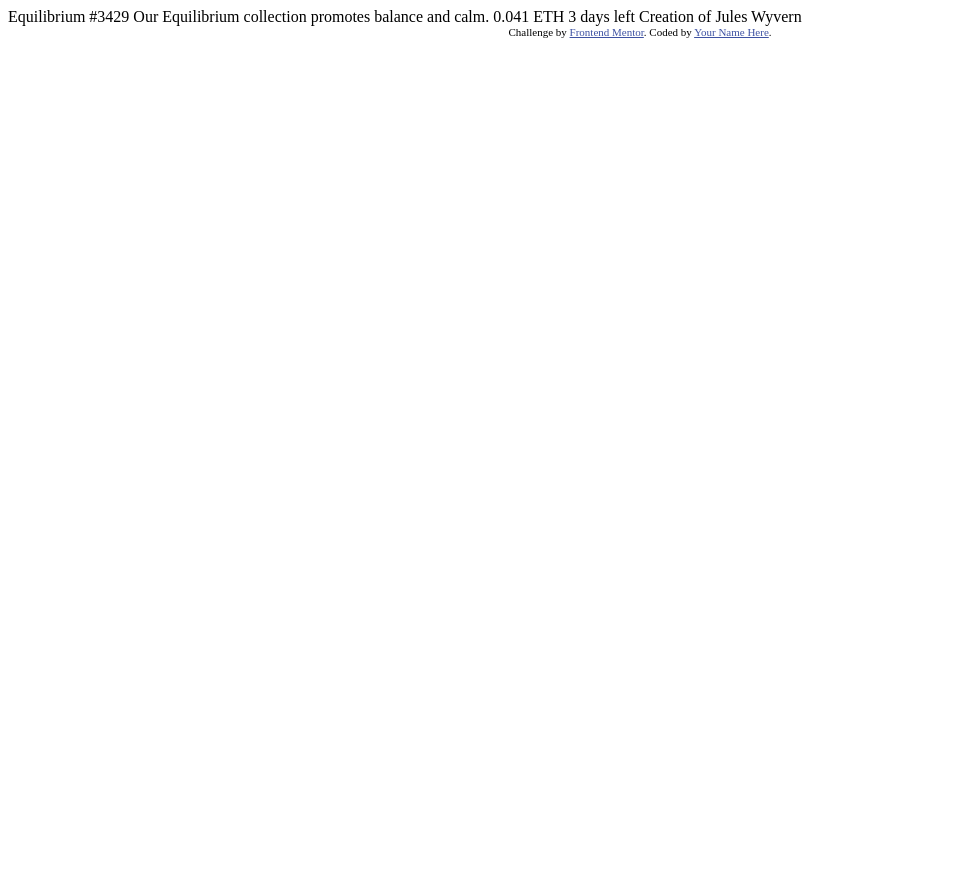
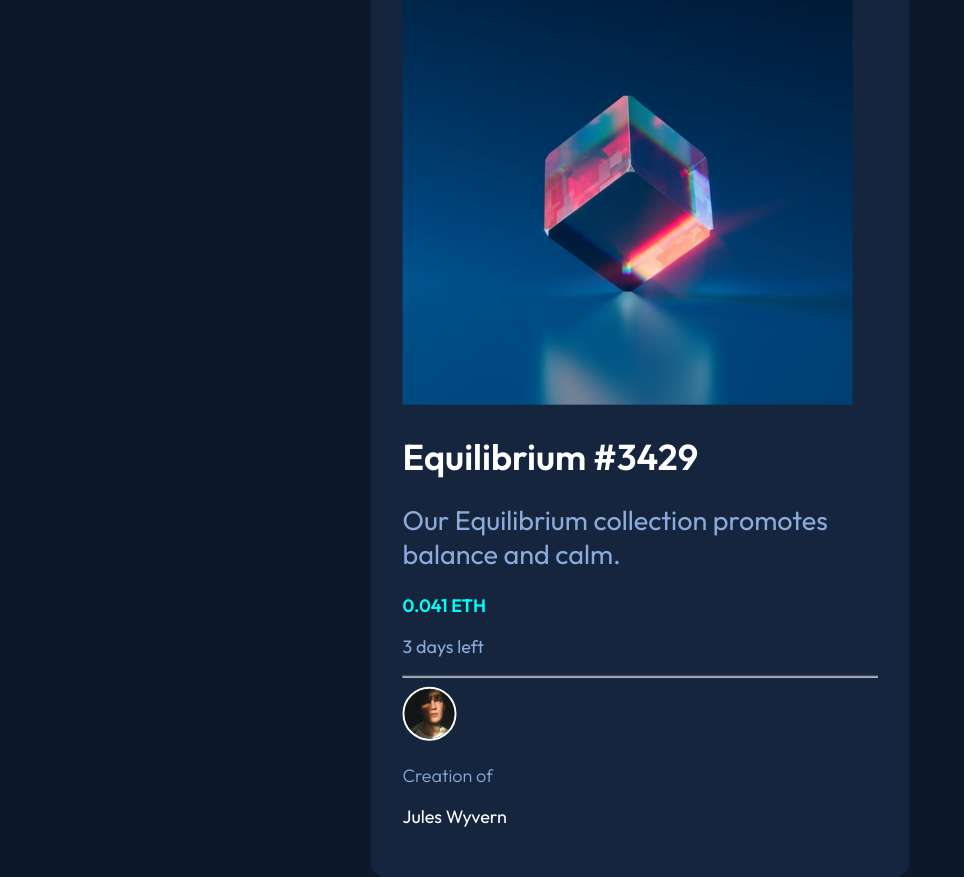
Before and after one commit to casserole27/FMNFTpreviewcardcomponent, a plain HTML site: page index.html in a window 1280 px wide. Shown: the whole page, without its empty margins (0-964 px from the left). Before the commit the page ends 800 px from the top, so only its background shows below. Drawn offline with Linux system fonts and the light colour scheme.

Commit message:
Preliminary coding
Semantic, accessible HTML and basic CSS styling

```diff
--- a/index.html
+++ b/index.html
@@ -7,6 +7,10 @@
   <link rel="icon" type="image/png" sizes="32x32" href="./images/favicon-32x32.png">
 
   <title>Frontend Mentor | NFT preview card component</title>
+  <link rel="preconnect" href="https://fonts.googleapis.com">
+  <link rel="preconnect" href="https://fonts.gstatic.com" crossorigin>
+  <link href="https://fonts.googleapis.com/css2?family=Outfit:wght@300;400;600&display=swap" rel="stylesheet">
+  <link rel=stylesheet href="nftpreview.css">
 
   <!-- Feel free to remove these styles or customise in your own stylesheet 👍 -->
   <style>
@@ -16,18 +20,39 @@
 </head>
 <body>
 
-  Equilibrium #3429
+<!--
+Frontend Mentor
+NFT Preview Card Component
+C Lewis
+clewisdev.com
+December 2021
+-->
 
-  Our Equilibrium collection promotes balance and calm.
+<main id="card">
 
-  0.041 ETH
-  3 days left
+  <img src="images/image-equilibrium.jpg" id="cube-img" alt="balanced crystal cube" width="450" height = "450">
 
-  Creation of Jules Wyvern
+  <h1 id="title">Equilibrium #3429</h1>
 
-  <div class="attribution">
+  <h2 id="description">Our Equilibrium collection promotes balance and calm.</h2>
+
+  <div id="info">
+  <p id="price">0.041 ETH</p>
+  <p id="days">3 days left</p>
+  </div>
+
+  <hr>
+
+  <footer id="footer">
+  <img src="images/image-avatar.png" id="avatar" alt="avatar" width="50" height="50">
+  <p id="creator">Creation of <div id="name">Jules Wyvern</div></p>
+  </footer>
+
+</main>
+
+  <div class="attribution" role="attribution">
     Challenge by <a href="https://www.frontendmentor.io?ref=challenge" target="_blank">Frontend Mentor</a>.
-    Coded by <a href="#">Your Name Here</a>.
+    Coded by <a href="https://clewisdev.com">C Lewis</a>.
   </div>
 </body>
 </html>
--- /dev/null
+++ b/nftpreview.css
@@ -0,0 +1,108 @@
+/*
+Frontend Mentor
+NFT Preview Card
+C Lewis
+clewisdev.com
+December 2021
+*/
+
+
+body {
+    font-family: 'Outfit', sans-serif;
+    font-size: 1.125rem;
+    background: hsl(217, 54%, 11%);
+}
+
+/*------ CARD STYLING ------*/
+
+#cube-img {
+    align-items: center;
+}
+
+#card {
+    background-color: hsl(216, 50%, 16%);
+    width: 475px;
+    border-radius: 1rem;
+    padding: 2rem;
+    position: absolute;
+    top: 50%;
+    left: 50%;
+    margin-right: -50%;
+    transform: translate(-50%, -50%);
+}
+
+/*------ FONT WEIGHTS ------*/
+
+h1, #price {
+    font-weight: 600;
+}
+
+h2, #days {
+    font-weight: 400;
+}
+
+#creator {
+    font-weight: 300;
+}
+
+/*------ COLORS ------*/
+
+h1, #name {
+    color: hsl(0, 0%, 100%);
+}
+
+#description, #days, #creator {
+    color: hsl(215, 51%, 70%);
+}
+
+#price {
+    color: hsl(178, 100%, 50%);
+    font-weight: 600;
+}
+
+hr {
+    color: hsl(215, 32%, 27%);
+}
+
+#avatar {
+    border: solid .15rem hsl(0, 0%, 100%);
+    border-radius: 50%;
+
+}
+
+
+
+/*------ STYLE GUIDE ------
+# Front-end Style Guide
+
+## Layout
+
+The designs were created to the following widths:
+
+- Mobile: 375px
+- Desktop: 1440px
+
+## Colors
+
+### Primary
+
+- Soft blue: hsl(215, 51%, 70%)
+- Cyan: hsl(178, 100%, 50%)
+
+### Neutral
+
+- Very dark blue (main BG): hsl(217, 54%, 11%)
+- Very dark blue (card BG): hsl(216, 50%, 16%)
+- Very dark blue (line): hsl(215, 32%, 27%)
+- White: hsl(0, 0%, 100%)
+
+## Typography
+
+### Body Copy
+
+- Font size (paragraph): 18px
+
+### Font
+
+- Family: [Outfit](https://fonts.google.com/specimen/Outfit)
+- Weights: 300, 400, 600/*
```
